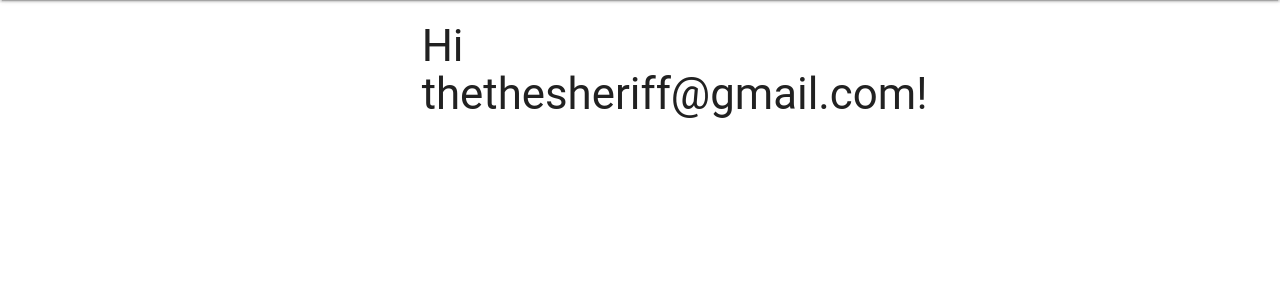
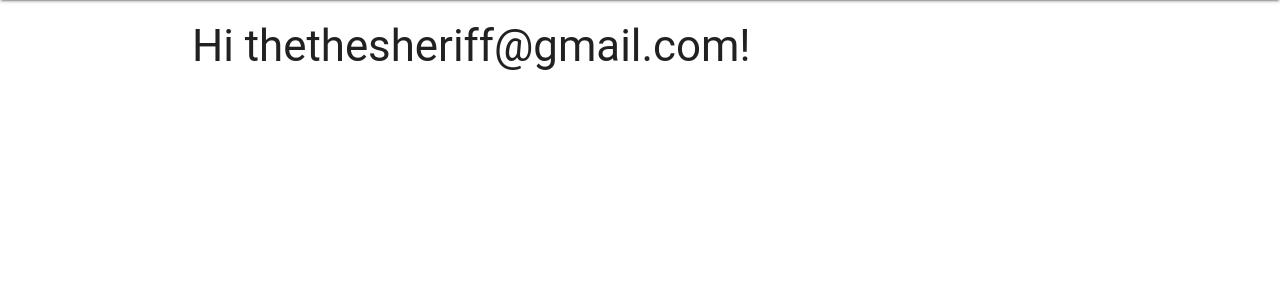
Before and after one commit to jperez913/Off-Grounds-Housing-App, a Django app: page / in a window 1280 px wide. Shown: the part 64-364 px from the top of the page. Run offline with Django 3.2, Linux system fonts and the light colour scheme; a user stored in the database is signed in; some libraries are stand-ins or nearby versions; some web fonts are replaced.

Commit message:
it centered. (aka no work actually done)

```diff
--- a/housing_review/templates/home/home.html
+++ b/housing_review/templates/home/home.html
@@ -1,8 +1,18 @@
 {% extends 'home/base.html' %} {% block content %}
-
+<head>
+    <style>
+      .col {
+        position: absolute;
+        left: 50%;
+        transform: translate(-50%);
+      }
+    </style>
+  </head>
+  <body>
     <div class="row">
       <div class="col s12 m6 offset-m3">
         <H3>Hi {{ user.email }}!</H3>
       </div>
     </div>
   {% endblock %}
+  </body>
```
Also changed, not shown: housing_review/templates/registration/login.html (+24 -1 lines), db.sqlite3. Lines whose indentation alone changed are shown as unchanged.
